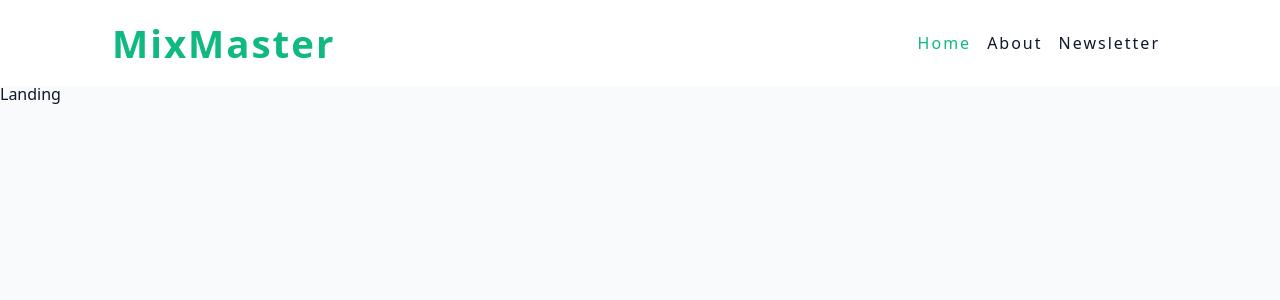
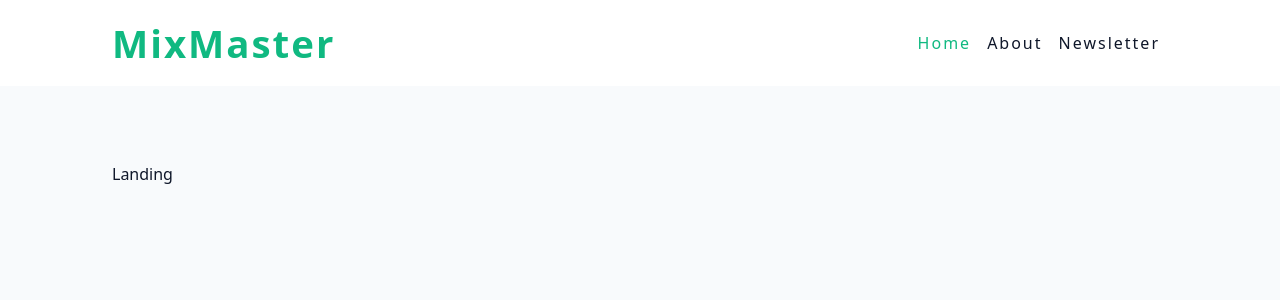
Before and after one commit to arianbod/react-cocktail-makers, a React (Vite) app: page / in a window 1280 px wide. Shown: the top 300 px of the page. Built offline with nearby package versions, Linux system fonts and the light colour scheme.

Commit message:
Master Layout added

```diff
--- a/src/pages/HomeLayout.jsx
+++ b/src/pages/HomeLayout.jsx
@@ -5,7 +5,9 @@ const HomeLayout = () => {
 	return (
 		<div>
 			<Navbar />
-			<Outlet />
+			<section className='page'>
+				<Outlet />
+			</section>
 		</div>
 	);
 };
```
